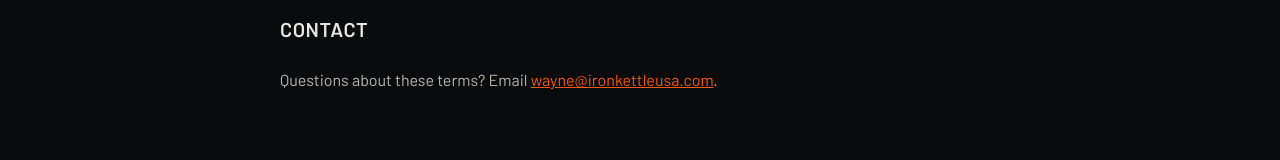
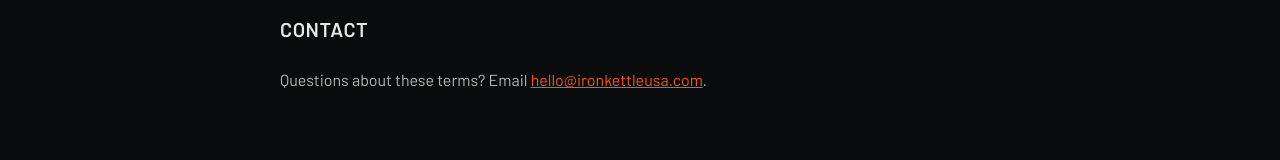
Before and after one commit to IronKettleUSA/iron-kettle-site, a Next.js app: page /terms in a window 1280 px wide. Shown: the part 1229-1389 px from the top of the page. Built offline with nearby package versions, Linux system fonts and the light colour scheme.

Commit message:
Switch public contact email to hello@

```diff
--- a/app/contact/page.tsx
+++ b/app/contact/page.tsx
@@ -13,7 +13,7 @@ export default function ContactPage() {
       </p>
       <h2>Email</h2>
       <p>
-        <a href="mailto:wayne@ironkettleusa.com">wayne@ironkettleusa.com</a>
+        <a href="mailto:hello@ironkettleusa.com">hello@ironkettleusa.com</a>
       </p>
       <h2>Response Time</h2>
       <p>
--- a/app/privacy/page.tsx
+++ b/app/privacy/page.tsx
@@ -36,12 +36,12 @@ export default function PrivacyPage() {
       <p>
         You can ask us to remove your information from our list at any time
         by emailing{" "}
-        <a href="mailto:wayne@ironkettleusa.com">wayne@ironkettleusa.com</a>.
+        <a href="mailto:hello@ironkettleusa.com">hello@ironkettleusa.com</a>.
       </p>
       <h2>Contact</h2>
       <p>
         Questions about this policy? Reach us at{" "}
-        <a href="mailto:wayne@ironkettleusa.com">wayne@ironkettleusa.com</a>.
+        <a href="mailto:hello@ironkettleusa.com">hello@ironkettleusa.com</a>.
       </p>
     </InfoPageShell>
   );
--- a/app/returns/page.tsx
+++ b/app/returns/page.tsx
@@ -25,8 +25,8 @@ export default function ReturnsPage() {
         </li>
         <li>
           To start a return, email us at{" "}
-          <a href="mailto:wayne@ironkettleusa.com">
-            wayne@ironkettleusa.com
+          <a href="mailto:hello@ironkettleusa.com">
+            hello@ironkettleusa.com
           </a>{" "}
           with your order details.
         </li>
--- a/app/terms/page.tsx
+++ b/app/terms/page.tsx
@@ -60,7 +60,7 @@ export default function TermsPage() {
       <h2>Contact</h2>
       <p>
         Questions about these terms? Email{" "}
-        <a href="mailto:wayne@ironkettleusa.com">wayne@ironkettleusa.com</a>.
+        <a href="mailto:hello@ironkettleusa.com">hello@ironkettleusa.com</a>.
       </p>
     </InfoPageShell>
   );
```
